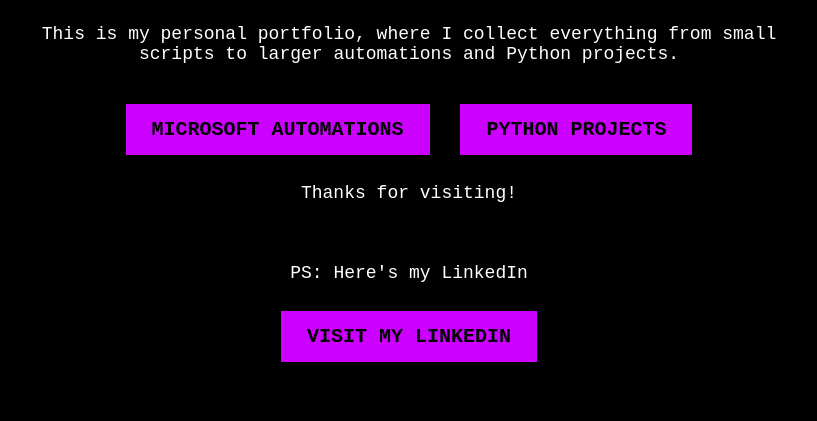
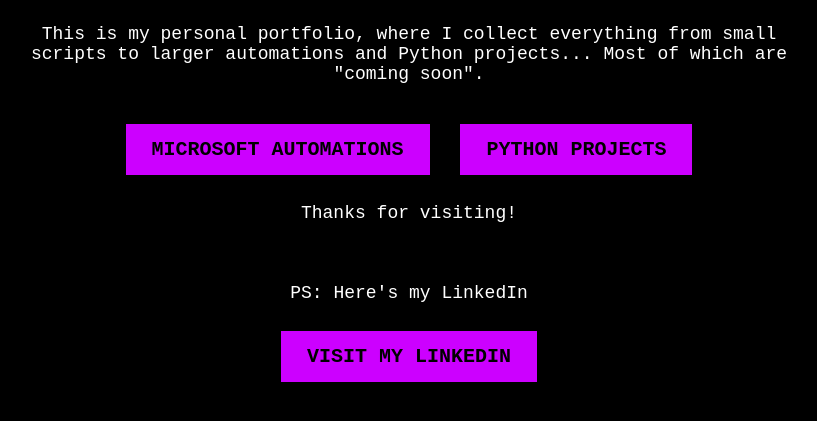
Before and after one commit to philipKock/mit-website, a plain HTML site: page index.html in a window 1280 px wide. Shown: the part 175-596 px from the top of the page, without its empty margins (231-1048 px from the left). Drawn offline with Linux system fonts and the light colour scheme.

```diff
--- a/index.html
+++ b/index.html
@@ -10,7 +10,7 @@
 <body>
     <div class="container">
         <h1>Welcome to Philip Kock</h1>
-        <p>This is my personal portfolio, where I collect everything from small scripts to larger automations and Python projects.</p>
+        <p>This is my personal portfolio, where I collect everything from small scripts to larger automations and Python projects... Most of which are "coming soon".</p>
 
         <div class="button-group">
             <a href="microsoft.html" class="button">Microsoft Automations</a>
```
